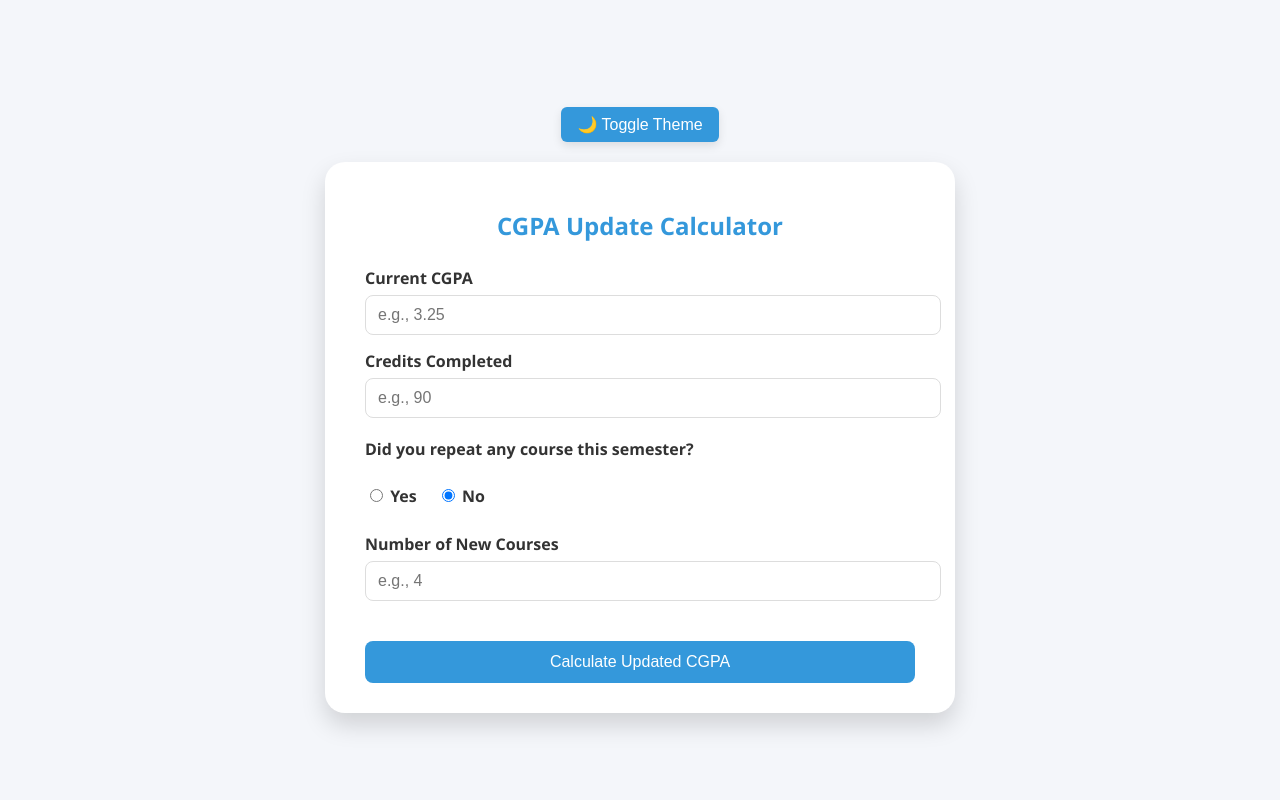
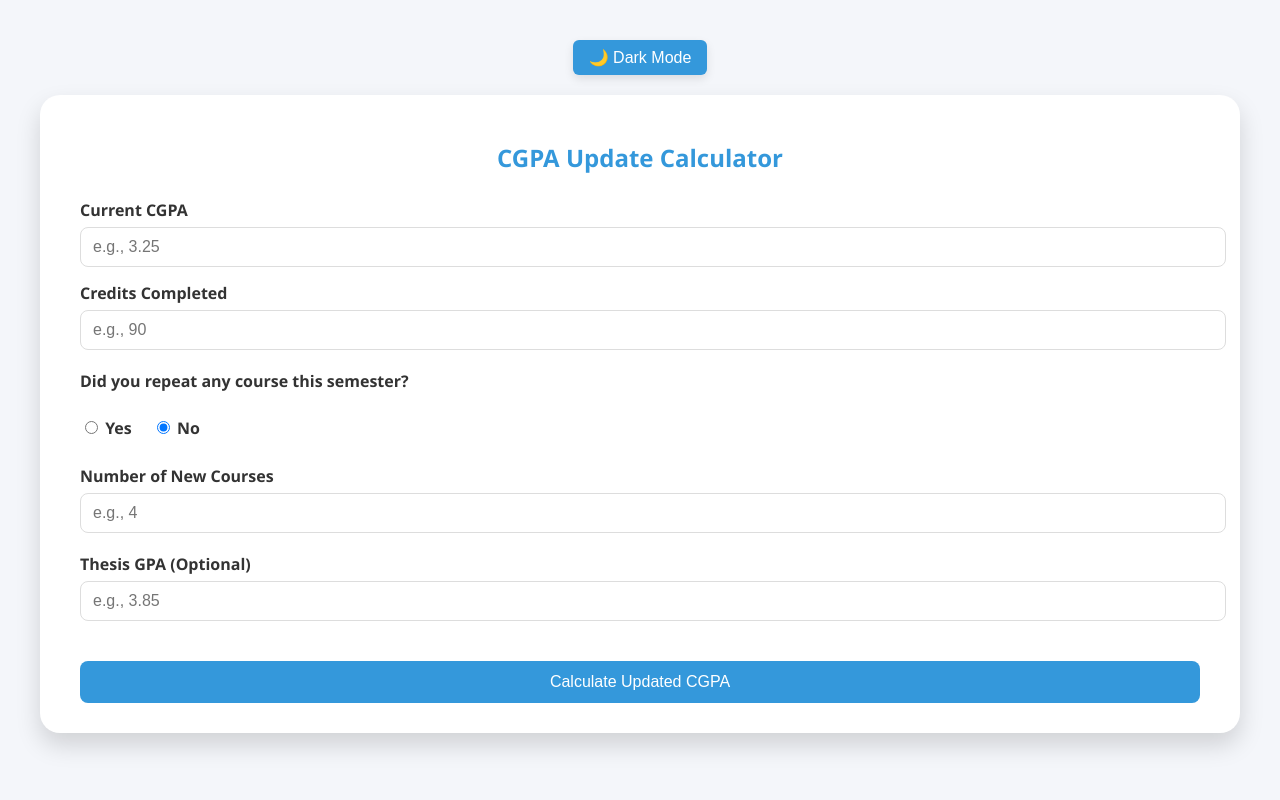
Before and after one commit to noobcoder-hasan/cgpa_app, a Flask app: page / in a window 1280 px wide. Run offline with Flask 3, Linux system fonts and the light colour scheme.

Commit message:
changes made in logics and forntend

```diff
--- a/app.py
+++ b/app.py
@@ -9,10 +9,10 @@ def index():
         try:
             current_cgpa = float(request.form['current_cgpa'])
             credits_completed = int(request.form['credits_completed'])
-            course_completed = credits_completed / 3
-
             if credits_completed != 0 and credits_completed % 3 != 0:
                 raise ValueError("Credits completed must be divisible by 3 or equal to 0.")
+
+            course_completed = credits_completed / 3
 
             repeated = request.form.get('repeated') == 'yes'
             repeated_gpa = float(request.form['repeated_gpa']) if repeated else 0
@@ -21,17 +21,27 @@ def index():
             new_courses = int(request.form['new_courses'])
             new_gpa_list = [float(gpa) for gpa in request.form.getlist('new_gpas')]
 
+            thesis_gpa_input = request.form.get('thesis_gpa')
+            thesis_gpa = float(thesis_gpa_input) if thesis_gpa_input else None
+
             new_gpa_total = sum(new_gpa_list)
             old_total = ((current_cgpa * credits_completed) / 3) - repeated_gpa + new_repeated_gpa
-            updated_cgpa = (old_total + new_gpa_total) / (course_completed + new_courses)
-            total_course_completed = course_completed + new_courses
+
+            if thesis_gpa is not None:
+                updated_cgpa = (((old_total + new_gpa_total) * 3) + thesis_gpa*4) / ((course_completed + new_courses) * 3 + 4)
+                total_course_completed = course_completed + new_courses + 1
+            else:
+                updated_cgpa = (old_total + new_gpa_total) / (course_completed + new_courses)
+                total_course_completed = course_completed + new_courses
+
             result = {
                 'updated_cgpa': round(updated_cgpa, 3),
-                'course_completed': total_course_completed,
+                'course_completed': round(total_course_completed, 2),
                 'new_courses': new_courses,
                 'repeated': repeated,
                 'repeated_gpa': repeated_gpa,
-                'new_repeated_gpa': new_repeated_gpa
+                'new_repeated_gpa': new_repeated_gpa,
+                'thesis_gpa': thesis_gpa
             }
 
         except Exception as e:
--- a/templates/index.html
+++ b/templates/index.html
@@ -31,11 +31,45 @@
       color: var(--text);
       margin: 0;
       padding: 0;
+      min-height: 100vh;
+      transition: all 0.4s ease;
+      display: flex;
+      flex-direction: column;
+      align-items: center;
+    }
+
+    .top-bar {
+      width: 100%;
       display: flex;
       justify-content: center;
-      align-items: center;
-      min-height: 100vh;
-      transition: all 0.4s ease;
+      margin: 20px 0;
+    }
+
+    .toggle-theme {
+      padding: 8px 16px;
+      background: var(--primary-color);
+      color: white;
+      border: none;
+      border-radius: 6px;
+      cursor: pointer;
+      font-weight: 500;
+      width: auto;
+      max-width: 180px;
+      box-shadow: 0 4px 10px rgba(0, 0, 0, 0.1);
+    }
+
+    .main-container {
+      display: flex;
+      flex-wrap: wrap;
+      justify-content: center;
+      gap: 30px;
+      width: 100%;
+      max-width: 1200px;
+      padding: 0 20px 40px;
+    }
+
+    .card, .result {
+      flex: 1 1 500px;
     }
 
     .card {
@@ -43,8 +77,6 @@
       padding: 30px 40px;
       border-radius: 20px;
       box-shadow: 0 12px 25px rgba(0, 0, 0, 0.15);
-      width: 100%;
-      max-width: 550px;
     }
 
     h1 {
@@ -111,49 +143,14 @@
       background: #2c80c8;
     }
 
-    .page-container {
-      width: 100%;
-      padding: 40px 20px;
-      display: flex;
-      flex-direction: column;
-      align-items: center;
-    }
-
-    .top-bar {
-      width: 100%;
-      display: flex;
-      justify-content: center;
-      margin-bottom: 20px;
-    }
-
-    .toggle-theme {
-      padding: 8px 16px;
-      background: var(--primary-color);
-      color: white;
-      border: none;
-      border-radius: 6px;
-      cursor: pointer;
-      font-weight: 500;
-      width: auto;
-      max-width: 180px;
-      box-shadow: 0 4px 10px rgba(0, 0, 0, 0.1);
-    }
-
     @keyframes fadeInSlideUp {
-    from {
-        opacity: 0;
-        transform: translateY(20px);
-    }
-    to {
-        opacity: 1;
-        transform: translateY(0);
-    }
+      from { opacity: 0; transform: translateY(20px); }
+      to { opacity: 1; transform: translateY(0); }
     }
 
     .result {
       background: var(--result-bg);
       color: var(--result-text);
-    margin-top: 30px;
       padding: 20px;
       border-left: 5px solid #2a9d8f;
       border-radius: 10px;
@@ -165,9 +162,10 @@
       margin-top: 0;
     }
 
-    @media (max-width: 600px) {
-      .card {
-        padding: 25px 20px;
+    @media (max-width: 768px) {
+      .main-container {
+        flex-direction: column;
+        align-items: center;
       }
     }
   </style>
@@ -198,24 +196,28 @@
 
     function toggleTheme() {
       const body = document.body;
-      body.classList.toggle("dark");
-      localStorage.setItem("theme", body.classList.contains("dark") ? "dark" : "light");
+      const button = document.querySelector('.toggle-theme');
+      const dark = body.classList.toggle("dark");
+      localStorage.setItem("theme", dark ? "dark" : "light");
+      button.innerHTML = dark ? '☀️ Light Mode' : '🌙 Dark Mode';
     }
 
     window.onload = () => {
-      if (localStorage.getItem("theme") === "dark") {
+      const savedTheme = localStorage.getItem("theme");
+      if (savedTheme === "dark") {
         document.body.classList.add("dark");
+        document.querySelector('.toggle-theme').innerHTML = '☀️ Light Mode';
       }
     };
   </script>
 </head>
 
 <body>
-  <div class="page-container">
   <div class="top-bar">
-      <button class="toggle-theme" onclick="toggleTheme()">🌙 Toggle Theme</button>
+    <button class="toggle-theme" onclick="toggleTheme()">🌙 Dark Mode</button>
   </div>
 
+  <div class="main-container">
     <div class="card">
       <h1>CGPA Update Calculator</h1>
       <form method="POST">
@@ -249,8 +251,14 @@
 
         <div id="new-gpa-fields" class="form-section"></div>
 
+        <div class="form-section">
+          <label for="thesis_gpa">Thesis GPA (Optional)</label>
+          <input type="number" name="thesis_gpa" step="0.01" min="0" max="4" placeholder="e.g., 3.85">
+        </div>
+
         <button type="submit">Calculate Updated CGPA</button>
       </form>
+    </div>
 
     {% if result %}
     <div class="result">
@@ -265,10 +273,12 @@
       <p><strong>Repeated Course Old GPA:</strong> {{ result.repeated_gpa }}</p>
       <p><strong>Repeated Course New GPA:</strong> {{ result.new_repeated_gpa }}</p>
       {% endif %}
+      {% if result.has_thesis %}
+      <p><strong>Thesis GPA:</strong> {{ result.thesis_gpa }}</p>
+      {% endif %}
       {% endif %}
     </div>
     {% endif %}
   </div>
-  </div>
 </body>
 </html>
```
Lines whose indentation alone changed are shown as unchanged.
